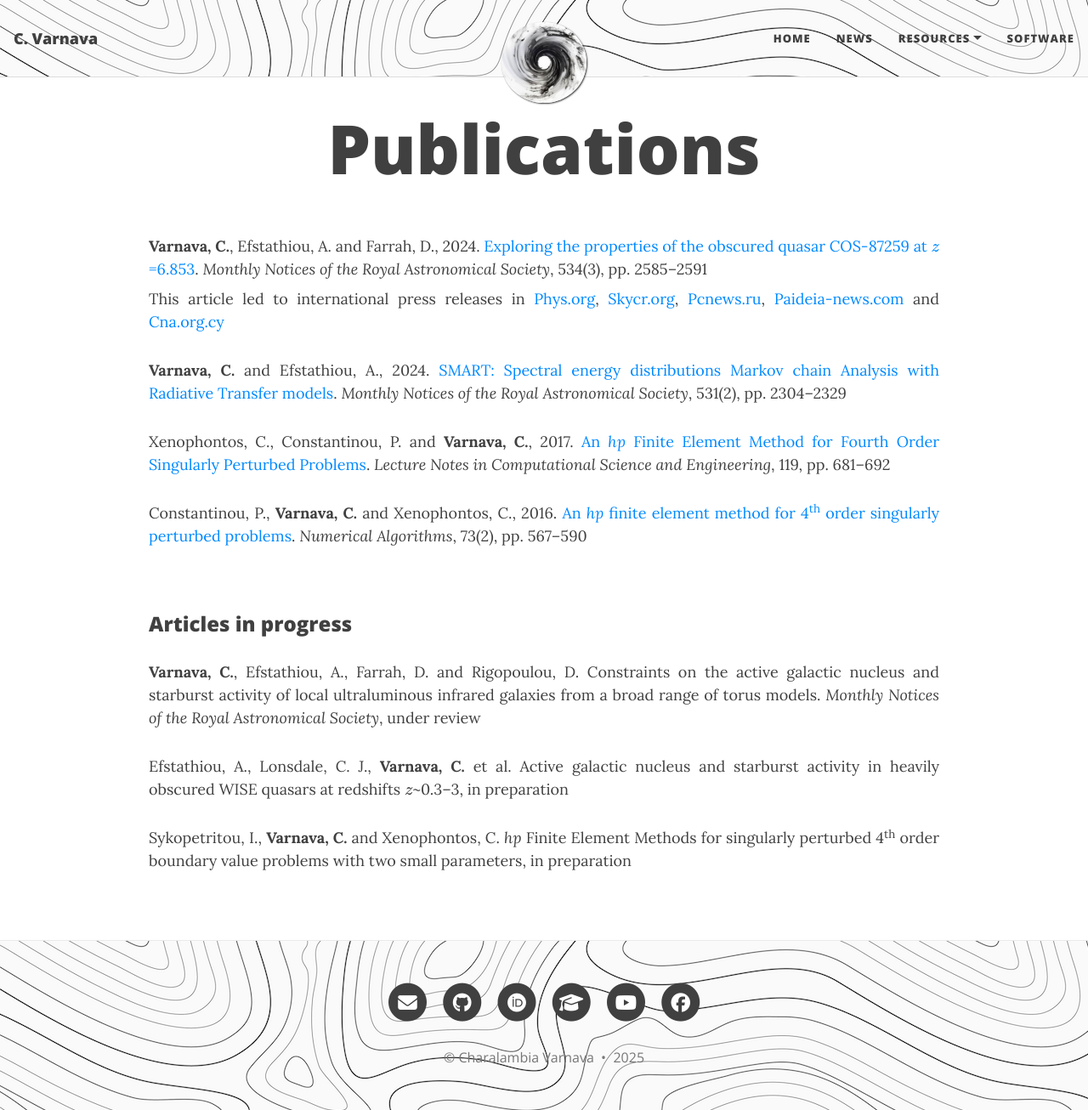
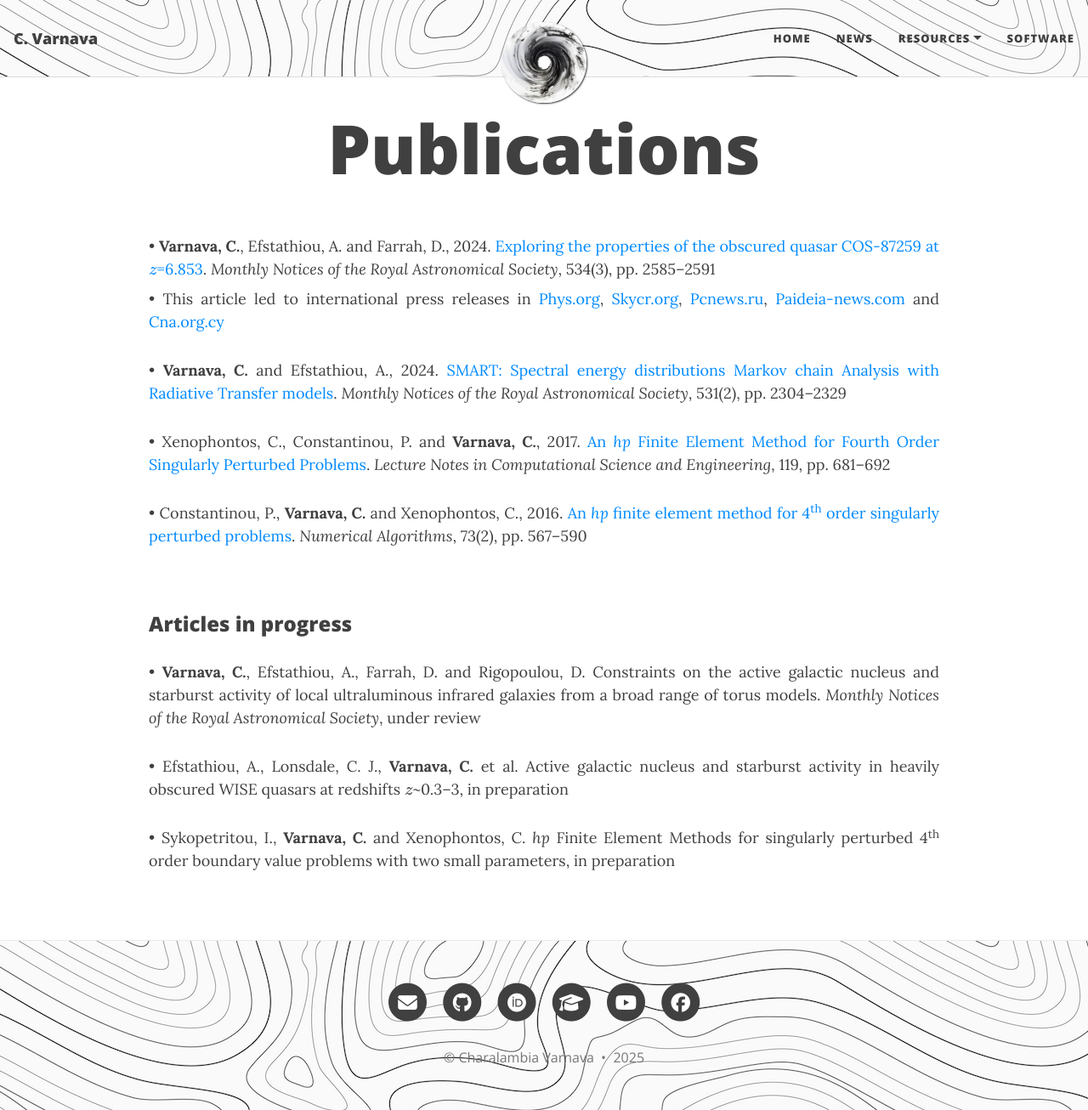
Before and after one commit to ch-var/ch-var.github.io, a Jekyll site: the page built from publications.html, in a window 1280 px wide and 1306 px high. Shown: the whole window at 85% size. Built offline with Jekyll 4.4.1, drawn with Linux system fonts in a browser that asks for light colours; formulas are drawn with MathJax 3.

Commit message:
Update publications.html

```diff
--- a/publications.html
+++ b/publications.html
@@ -21,13 +21,13 @@ mathjax: true
   }
 </style>
 
-<p align='justify' style="margin-bottom: 8px;"><b>Varnava, C.</b>, Efstathiou, A. and Farrah, D., 2024. <a href="https://doi.org/10.1093/mnras/stae2221">Exploring the properties of the obscured quasar COS-87259 at \(z\)=6.853</a>. <i>Monthly Notices of the Royal Astronomical Society</i>, 534(3), pp. 2585–2591</p>
-<p align='justify' style="margin-top: 0px; margin-bottom: 8px;">This article led to international press releases in <a href="https://phys.org/news/2024-10-astronomers-explore-properties-obscured-hyperluminous.html">Phys.org</a>, <a href="https://skycr.org/2024/10/21/exploran-las-propiedades-de-un-cuasar-hiperluminoso-oscurecido/">Skycr.org</a>, <a href="https://pcnews.ru/news/astronomy_obnaruzili_sverhmassivnuu_cernuu_dyru_v_centre_galaktiki_cos_87259-1530160.html#gsc.tab=0">Pcnews.ru</a>, <a href="https://paideia-news.com/panepistimio-frederick/2024/11/11/ereynitria-toy-eyropaikoy-panepistimioy-meleta-ena-protogono-yperfoteino-kbazar">Paideia-news.com</a> and <a href="https://www.cna.org.cy/press-release/article/7556971/anakoinosi-typoy-evropaiko-panepistimio-kyproy">Cna.org.cy</a></p>
-<p align='justify'><b>Varnava, C.</b> and Efstathiou, A., 2024. <a href="https://doi.org/10.1093/mnras/stae1141">SMART: Spectral energy distributions Markov chain Analysis with Radiative Transfer models</a>. <i>Monthly Notices of the Royal Astronomical Society</i>, 531(2), pp. 2304–2329</p>
-<p align='justify'>Xenophontos, C., Constantinou, P. and <b>Varnava, C.</b>, 2017. <a href="https://doi.org/10.1007/978-3-319-65870-4_49">An <i>hp</i> Finite Element Method for Fourth Order Singularly Perturbed Problems</a>. <i>Lecture Notes in Computational Science and Engineering</i>, 119, pp. 681–692</p>
-<p align='justify'>Constantinou, P., <b>Varnava, C.</b> and Xenophontos, C., 2016. <a href="https://doi.org/10.1007/s11075-016-0108-9">An <i>hp</i> finite element method for 4<sup>th</sup> order singularly perturbed problems</a>. <i>Numerical Algorithms</i>, 73(2), pp. 567–590</p>
+<p align='justify' style="margin-bottom: 8px;">• <b>Varnava, C.</b>, Efstathiou, A. and Farrah, D., 2024. <a href="https://doi.org/10.1093/mnras/stae2221">Exploring the properties of the obscured quasar COS-87259 at \(z\)=6.853</a>. <i>Monthly Notices of the Royal Astronomical Society</i>, 534(3), pp. 2585–2591</p>
+<p align='justify' style="margin-top: 0px; margin-bottom: 8px;">• This article led to international press releases in <a href="https://phys.org/news/2024-10-astronomers-explore-properties-obscured-hyperluminous.html">Phys.org</a>, <a href="https://skycr.org/2024/10/21/exploran-las-propiedades-de-un-cuasar-hiperluminoso-oscurecido/">Skycr.org</a>, <a href="https://pcnews.ru/news/astronomy_obnaruzili_sverhmassivnuu_cernuu_dyru_v_centre_galaktiki_cos_87259-1530160.html#gsc.tab=0">Pcnews.ru</a>, <a href="https://paideia-news.com/panepistimio-frederick/2024/11/11/ereynitria-toy-eyropaikoy-panepistimioy-meleta-ena-protogono-yperfoteino-kbazar">Paideia-news.com</a> and <a href="https://www.cna.org.cy/press-release/article/7556971/anakoinosi-typoy-evropaiko-panepistimio-kyproy">Cna.org.cy</a></p>
+<p align='justify'>• <b>Varnava, C.</b> and Efstathiou, A., 2024. <a href="https://doi.org/10.1093/mnras/stae1141">SMART: Spectral energy distributions Markov chain Analysis with Radiative Transfer models</a>. <i>Monthly Notices of the Royal Astronomical Society</i>, 531(2), pp. 2304–2329</p>
+<p align='justify'>• Xenophontos, C., Constantinou, P. and <b>Varnava, C.</b>, 2017. <a href="https://doi.org/10.1007/978-3-319-65870-4_49">An <i>hp</i> Finite Element Method for Fourth Order Singularly Perturbed Problems</a>. <i>Lecture Notes in Computational Science and Engineering</i>, 119, pp. 681–692</p>
+<p align='justify'>• Constantinou, P., <b>Varnava, C.</b> and Xenophontos, C., 2016. <a href="https://doi.org/10.1007/s11075-016-0108-9">An <i>hp</i> finite element method for 4<sup>th</sup> order singularly perturbed problems</a>. <i>Numerical Algorithms</i>, 73(2), pp. 567–590</p>
 <br>
 <p style="font-family: var(--header-font); font-weight: 800; line-height: 1.1; font-size: 1.5rem; margin-top: 1.25rem;">Articles in progress</p>
-<p align='justify'><b>Varnava, C.</b>, Efstathiou, A., Farrah, D. and Rigopoulou, D. Constraints on the active galactic nucleus and starburst activity of local ultraluminous infrared galaxies from a broad range of torus models. <i>Monthly Notices of the Royal Astronomical Society</i>, under review</p>
-<p align='justify'>Efstathiou, A., Lonsdale, C. J., <b>Varnava, C.</b> et al. Active galactic nucleus and starburst activity in heavily obscured WISE quasars at redshifts \(z\)~0.3–3, in preparation</p>
-<p align='justify'>Sykopetritou, I., <b>Varnava, C.</b> and Xenophontos, C. <i>hp</i> Finite Element Methods for singularly perturbed 4<sup>th</sup> order boundary value problems with two small parameters, in preparation</p>
+<p align='justify'>• <b>Varnava, C.</b>, Efstathiou, A., Farrah, D. and Rigopoulou, D. Constraints on the active galactic nucleus and starburst activity of local ultraluminous infrared galaxies from a broad range of torus models. <i>Monthly Notices of the Royal Astronomical Society</i>, under review</p>
+<p align='justify'>• Efstathiou, A., Lonsdale, C. J., <b>Varnava, C.</b> et al. Active galactic nucleus and starburst activity in heavily obscured WISE quasars at redshifts \(z\)~0.3–3, in preparation</p>
+<p align='justify'>• Sykopetritou, I., <b>Varnava, C.</b> and Xenophontos, C. <i>hp</i> Finite Element Methods for singularly perturbed 4<sup>th</sup> order boundary value problems with two small parameters, in preparation</p>
```
